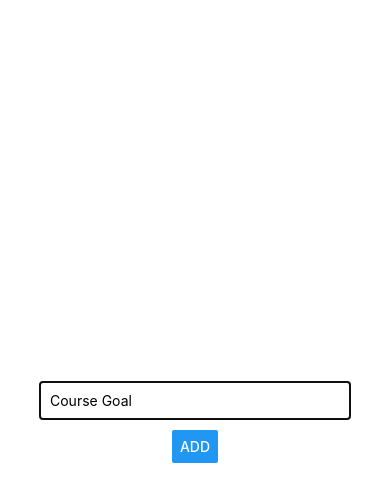
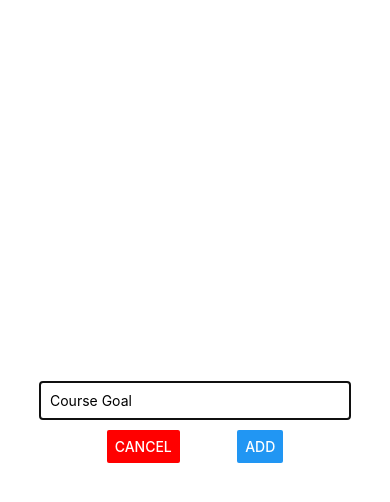
Before and after one commit to rowemac/react-native-first-app, a React Native app: screen / in a window 390 px wide. Both pictures are taken after a click on the button "ADD NEW GOAL". Shown: the top 502 px of the page. Built offline with nearby package versions, Linux system fonts and the light colour scheme.

Commit message:
Fix button styling for Android

```diff
--- a/App.js
+++ b/App.js
@@ -22,10 +22,18 @@
       });
     };
 
+    const cancelGoalAdditionHandler = () => {
+      setIsAddMode(false);
+    };
+
   return (
     <View style={styles.screen}>
       <Button title="Add New Goal" onPress={() => setIsAddMode(true)}/>
-      <GoalInput visible={isAddMode} onAddGoal={addGoalHandler} />
+      <GoalInput
+        visible={isAddMode}
+        onAddGoal={addGoalHandler}
+        onCancel={cancelGoalAdditionHandler}
+      />
       <FlatList
         keyExtractor={(item, index) => item.id}
         data={courseGoals}
--- a/components/GoalInput.js
+++ b/components/GoalInput.js
@@ -6,6 +6,11 @@
 
     const goalInputHandler = (enteredText) => {
         setEnteredGoal(enteredText)
+    };
+
+    const addGoalHandler = () => {
+        props.onAddGoal(enteredGoal);
+        setEnteredGoal('');
     };
 
     return (
@@ -17,7 +22,10 @@
                 onChangeText={goalInputHandler}
                 value={enteredGoal}
                 />
-            <Button title="ADD" onPress={() => props.onAddGoal(enteredGoal)} />
+                <View style={styles.buttonContainer}>
+                    <Button title="CANCEL" color='red' onPress={props.onCancel}/>
+                    <Button title="ADD" onPress={addGoalHandler} />
+                </View>
             </View>
       </Modal>
     )
@@ -29,12 +37,19 @@
         justifyContent: 'center',
         alignItems: 'center'
     },
+
     input: {
         width: '80%',
         borderColor: 'black',
         borderWidth: 1,
         padding: 10,
         marginBottom: 10
+    },
+
+    buttonContainer: {
+        flexDirection: 'row',
+        justifyContent: 'space-around',
+        width: '60%'
     }
 });
 
```
Lines whose indentation alone changed are shown as unchanged.
